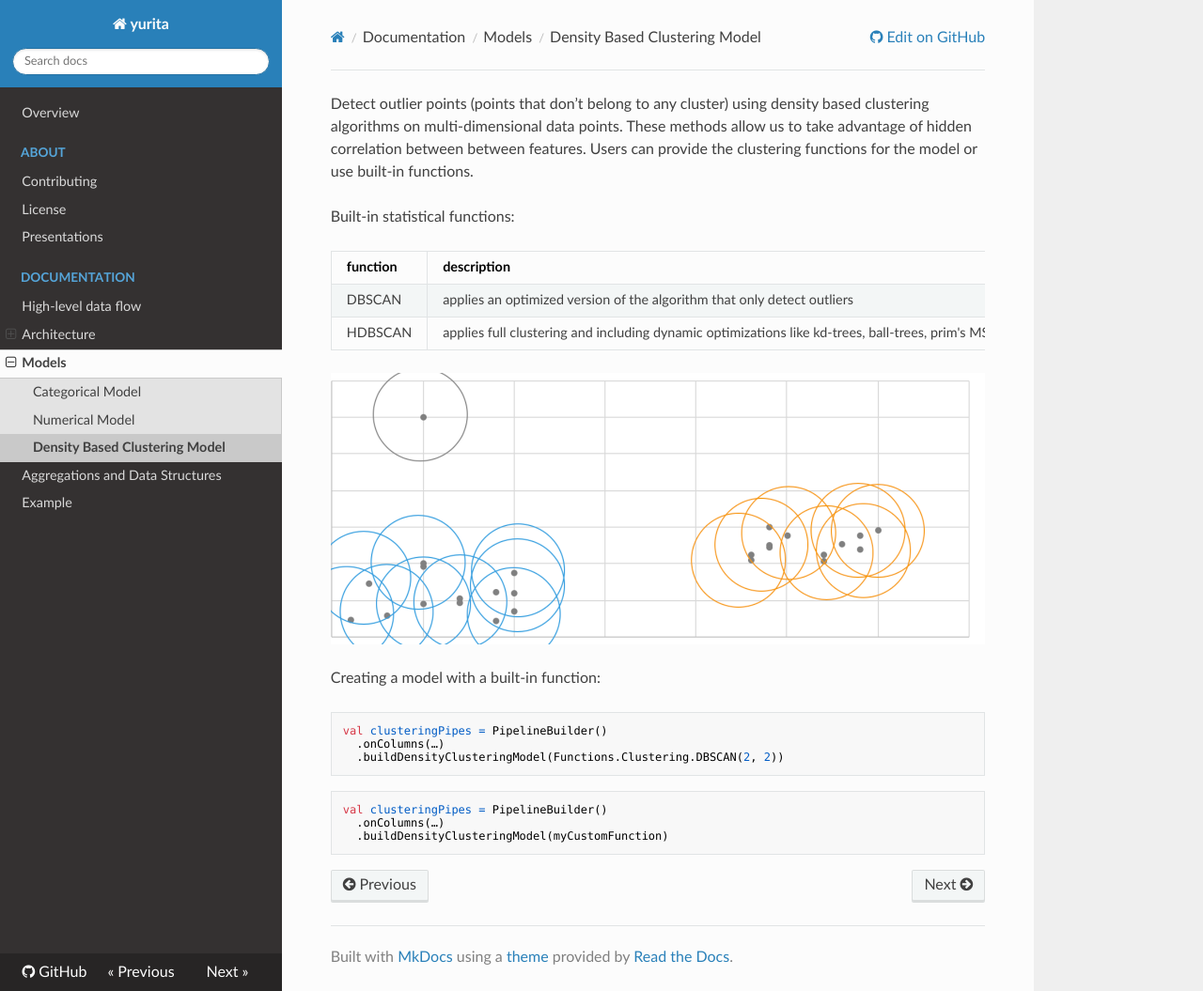
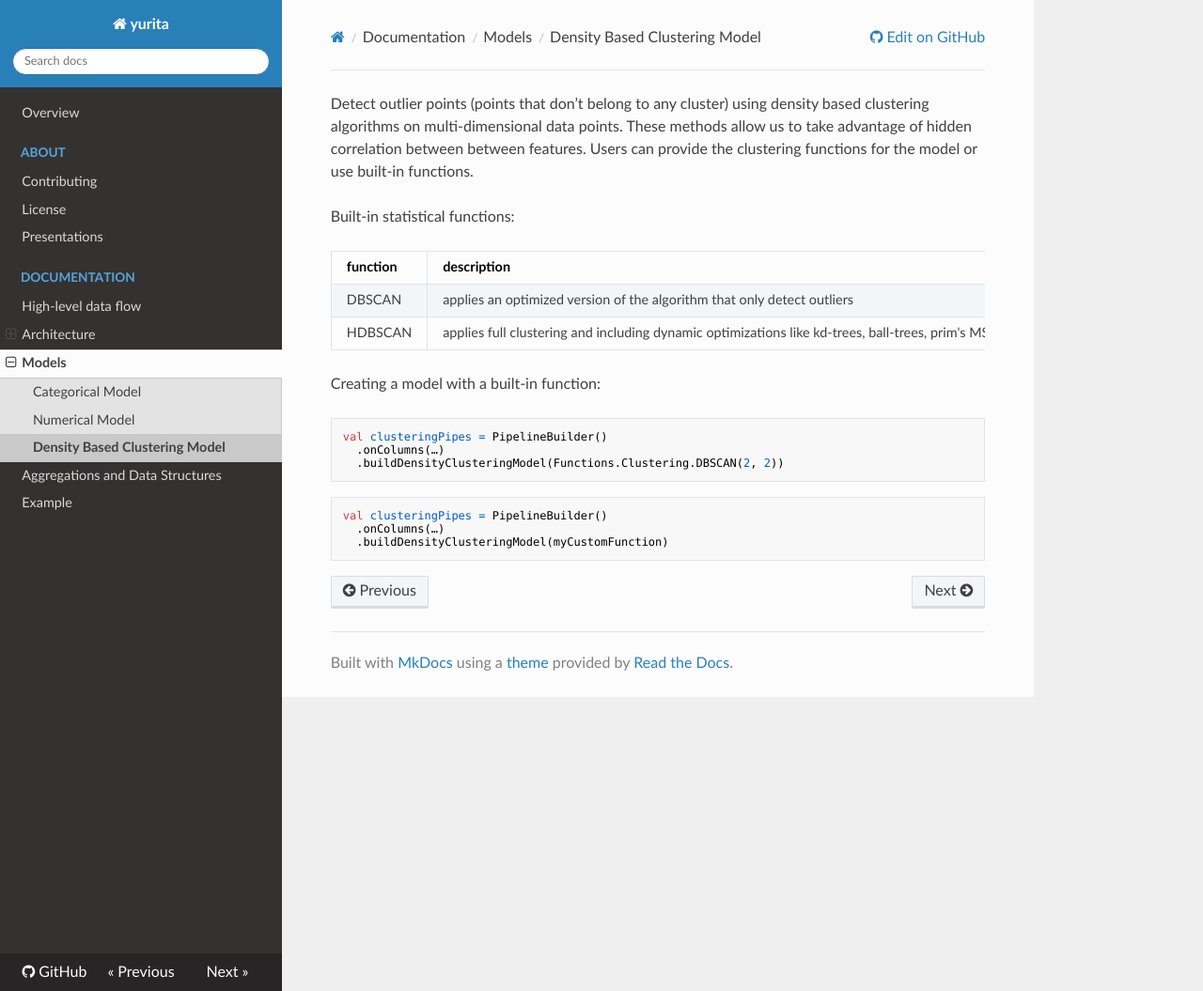
Before and after one commit to paypal/yurita, an MkDocs documentation site: the page built from docs/density.md, in a window 1280 px wide and 1055 px high. Shown: the whole window at 94% size. Built offline with MkDocs 1.6.1, drawn with Linux system fonts in a browser that asks for light colours; nearby versions of some CDN libraries; old or Windows-style settings are respelled for this version of MkDocs.

Commit message:
Update density.md

```diff
--- a/docs/density.md
+++ b/docs/density.md
@@ -7,8 +7,6 @@ Built-in statistical functions:
 |--------|-----------|
 |DBSCAN|applies an optimized version of the algorithm that only detect outliers|
 |HDBSCAN|applies full clustering and including dynamic optimizations like kd-trees, ball-trees, prim's MST, boruvka MST|
-
-![density](images/densityclustering.png)
 
 Creating a model with a built-in function:
 
```
